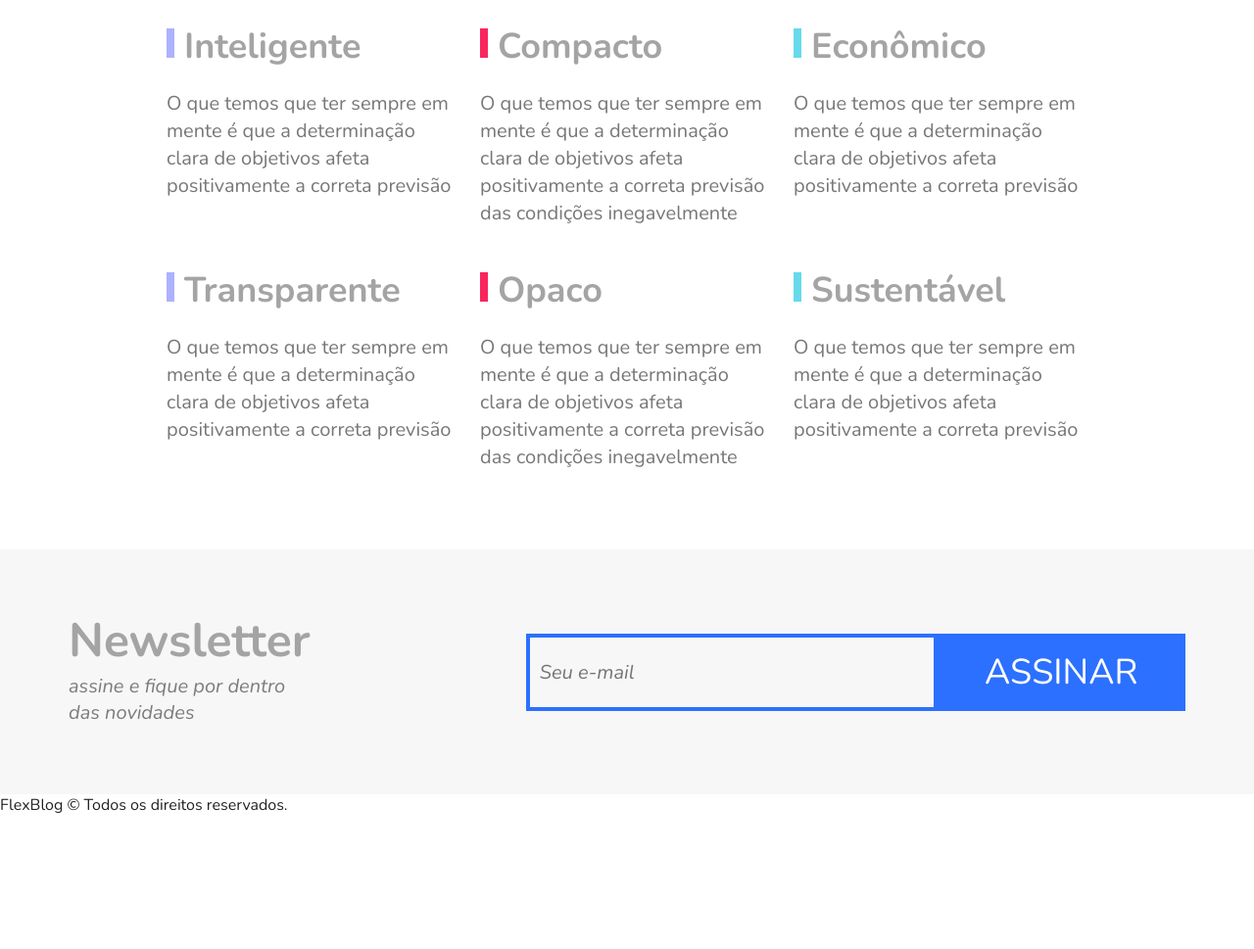
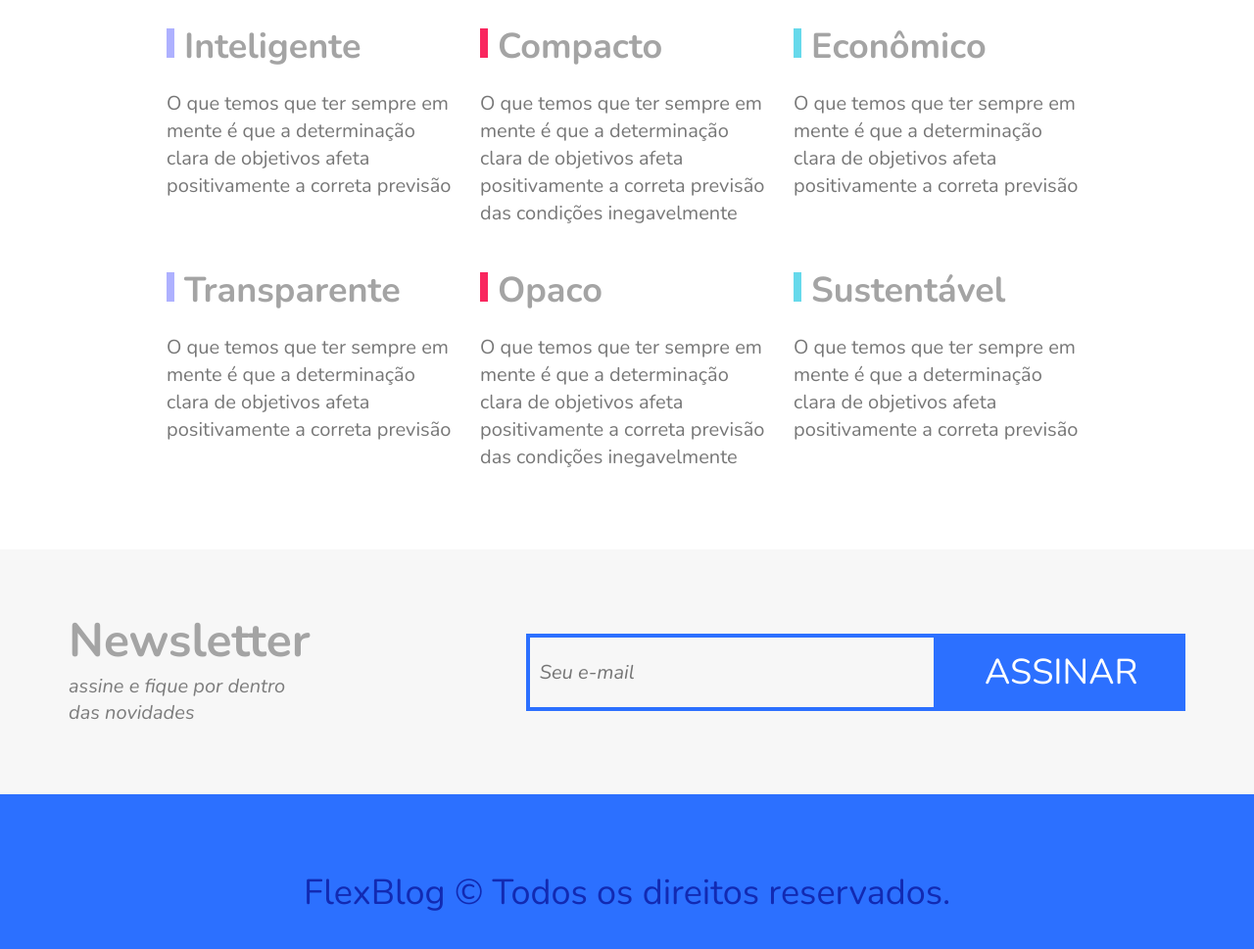
Before and after one commit to samaracsilva/flexblog, a plain HTML site: page index.html in a window 1280 px wide. Shown: the part 2641-3610 px from the top of the page at 98% size. Before the commit the page ends 3474 px from the top, so only its background shows below. Drawn offline with nearby package versions, Linux system fonts and the light colour scheme.

Commit message:
Css do Footer da página. Finalização da página.

```diff
--- a/css/style.css
+++ b/css/style.css
@@ -366,3 +366,24 @@ img {
     border: 0px;
     padding: 15px 10px;
 }
+
+@media (max-width: 600px) {
+    .newsletter-form button {
+        font-size: 1.5em;
+    }
+}
+/*Footer*/
+
+.footer {
+    display: flex;
+    background: #2c70ff;
+    height: 200px;
+    align-items: center;
+}
+
+.footer p {
+    flex: 1;
+    text-align: center;
+    font-size: 2.25em;
+    color: #122ab2;
+}
```
